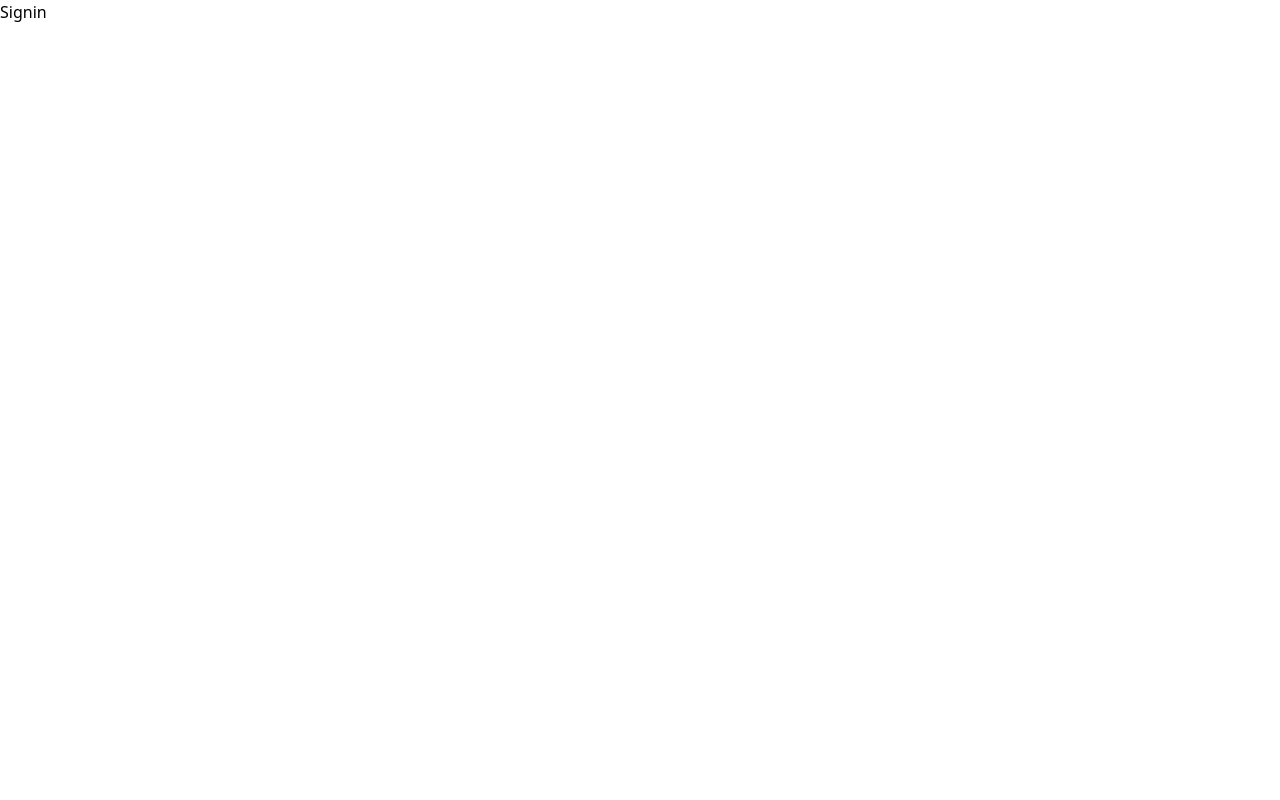
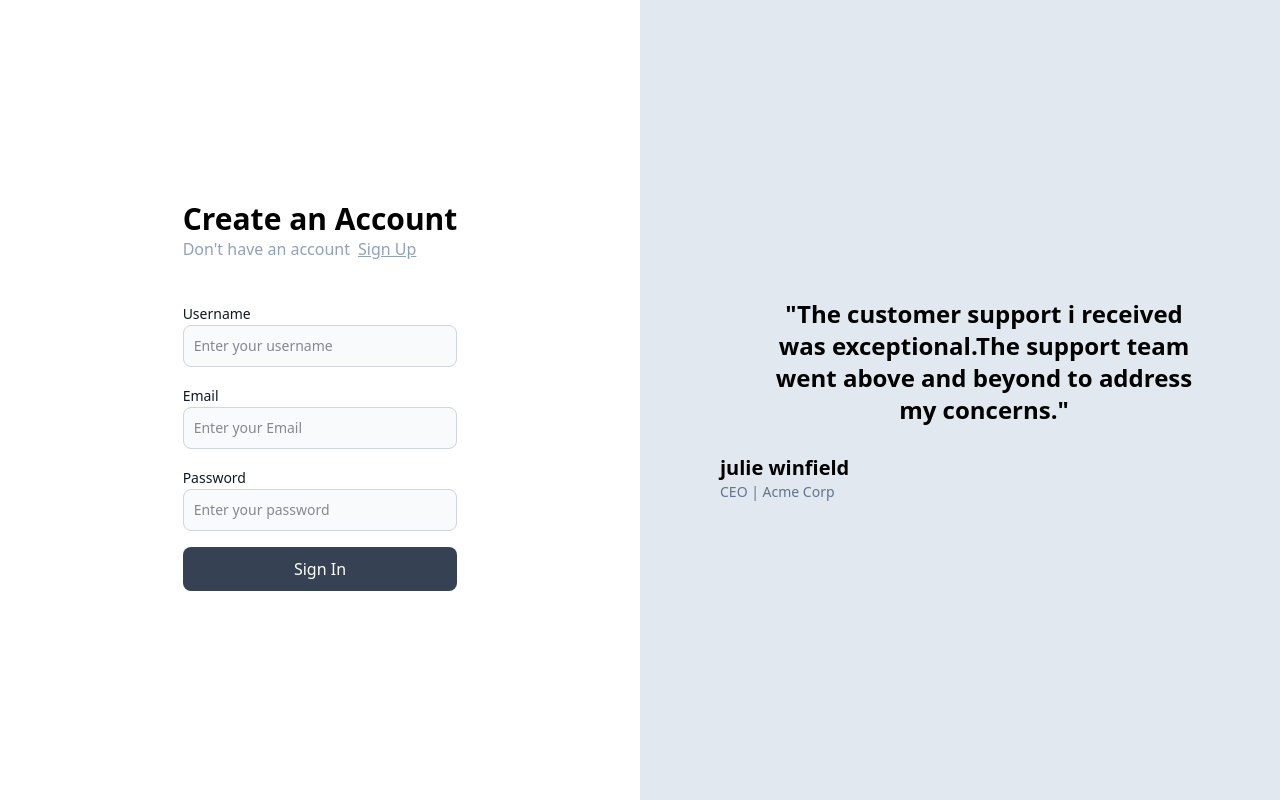
Before and after one commit to jeevikasirwani/readme, a React (Vite) app in the folder frontend/: page /signin in a window 1280 px wide. Built offline with nearby package versions, Linux system fonts and the light colour scheme.

Commit message:
auth added

```diff
--- a/frontend/src/pages/Signin.tsx
+++ b/frontend/src/pages/Signin.tsx
@@ -1,8 +1,19 @@
 import React from 'react'
+import Auth from '../components/Auth'
+import Quote from '../components/Quote'
 
 function Signin() {
   return (
-    <div>Signin</div>
+    <div>
+      <div className='grid grid-cols-2'>
+        <div>
+          <Auth type='signin'/>
+        </div>
+        <div className='invisible lg:visible'>
+          <Quote/>
+        </div>
+      </div>
+    </div>
   )
 }
 
```
